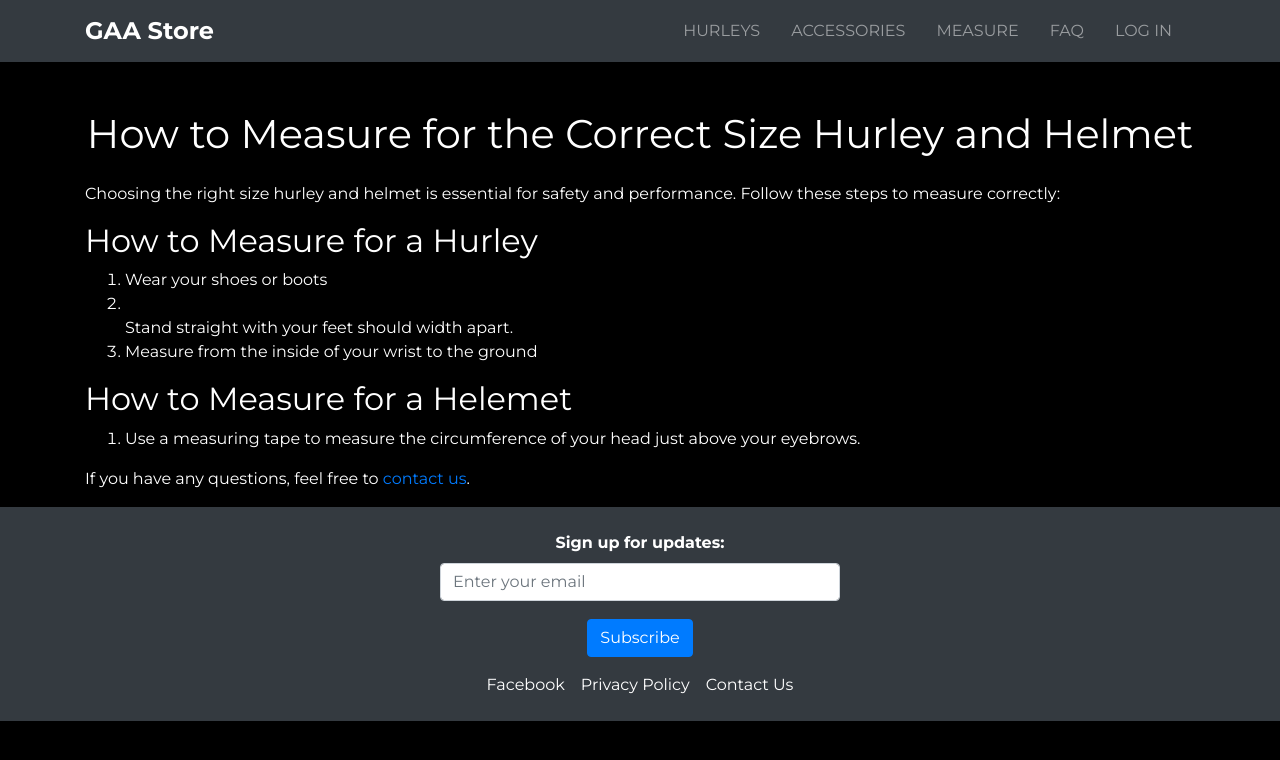
After one commit to Viki-coding/GAA_STORE, a Django app: page /how-to-measure/ in a window 1280 px wide. The commit adds this page. Shown: the top 760 px of the page. Run offline with Django 3.2, Linux system fonts and the light colour scheme; some libraries are stand-ins or nearby versions.

Commit message:
Create measure page, create views and urls.py, add html and link to main nav, relates to #6

```diff
--- a/gaa_store/urls.py
+++ b/gaa_store/urls.py
@@ -28,7 +28,6 @@ urlpatterns = [
     path('products/', include('products.urls')),
     path('hurleys/', views.hurleys_shop, name='hurleys_shop'),
     path('accessories/', views.accessories_shop, name='accessories_shop'),
-
 ]
 
 handler404 = 'gaa_store.views.handle_404'
--- /dev/null
+++ b/home/templates/home/how_to_measure.html
@@ -0,0 +1,24 @@
+{% extends 'base.html' %}
+
+{% block content %}
+<div class="container mt-5">
+    <h1 class="text-center">How to Measure for the Correct Size Hurley and Helmet</h1>
+    <p class="mt-4">
+        Choosing the right size hurley and helmet is essential for safety and performance. Follow these steps to measure correctly:
+    </p>
+    <h2>How to Measure for a Hurley</h2>
+    <ol>
+        <li>Wear your shoes or boots<li>
+        </li>Stand straight with your feet should width apart.</li>
+        <li>Measure from the inside of your wrist to the ground</li>
+
+    </ol>
+    <h2>How to Measure for a Helemet</h2>
+    <ol>
+        <li>Use a measuring tape to measure the circumference of your head just above your eyebrows.</li>
+    </ol>
+    <p>
+        If you have any questions, feel free to <a href="/contact-us/">contact us</a>.
+    </p>
+</div>
+{% endblock %}
--- a/home/urls.py
+++ b/home/urls.py
@@ -6,5 +6,5 @@ from . import views
 urlpatterns = [
     path('', TemplateView.as_view(template_name='home/index.html'), name='home'),
     path('products/', include('products.urls'), name='products'),
-
+    path('how-to-measure/', views.how_to_measure, name='how_to_measure'),
 ]
--- a/home/views.py
+++ b/home/views.py
@@ -7,3 +7,12 @@ def index(request):
     """ A view to return the index page """
 
     return render(request, 'home/index.html')
+
+
+def how_to_measure(request):
+    """
+    A view to return the how to measure page
+    """
+    template_name = 'home/how_to_measure.html'
+    context = {}
+    return render(request, 'home/how_to_measure.html')
--- a/templates/includes/main-nav.html
+++ b/templates/includes/main-nav.html
@@ -8,6 +8,7 @@
         <ul class="navbar-nav ml-auto">
           <li class="nav-item"><a class="nav-link" href="/hurleys/">Hurleys</a></li>
           <li class="nav-item"><a class="nav-link" href="/accessories/">Accessories</a></li>
+          <li class="nav-item"><a class="nav-link" href="/how-to-measure/">Measure</a></li>
           <li class="nav-item"><a class="nav-link" href="/faq/">FAQ</a></li>
           <li class="nav-item"><a class="nav-link" href="/accounts/login/">Log In</a></li>
         </ul>
```
